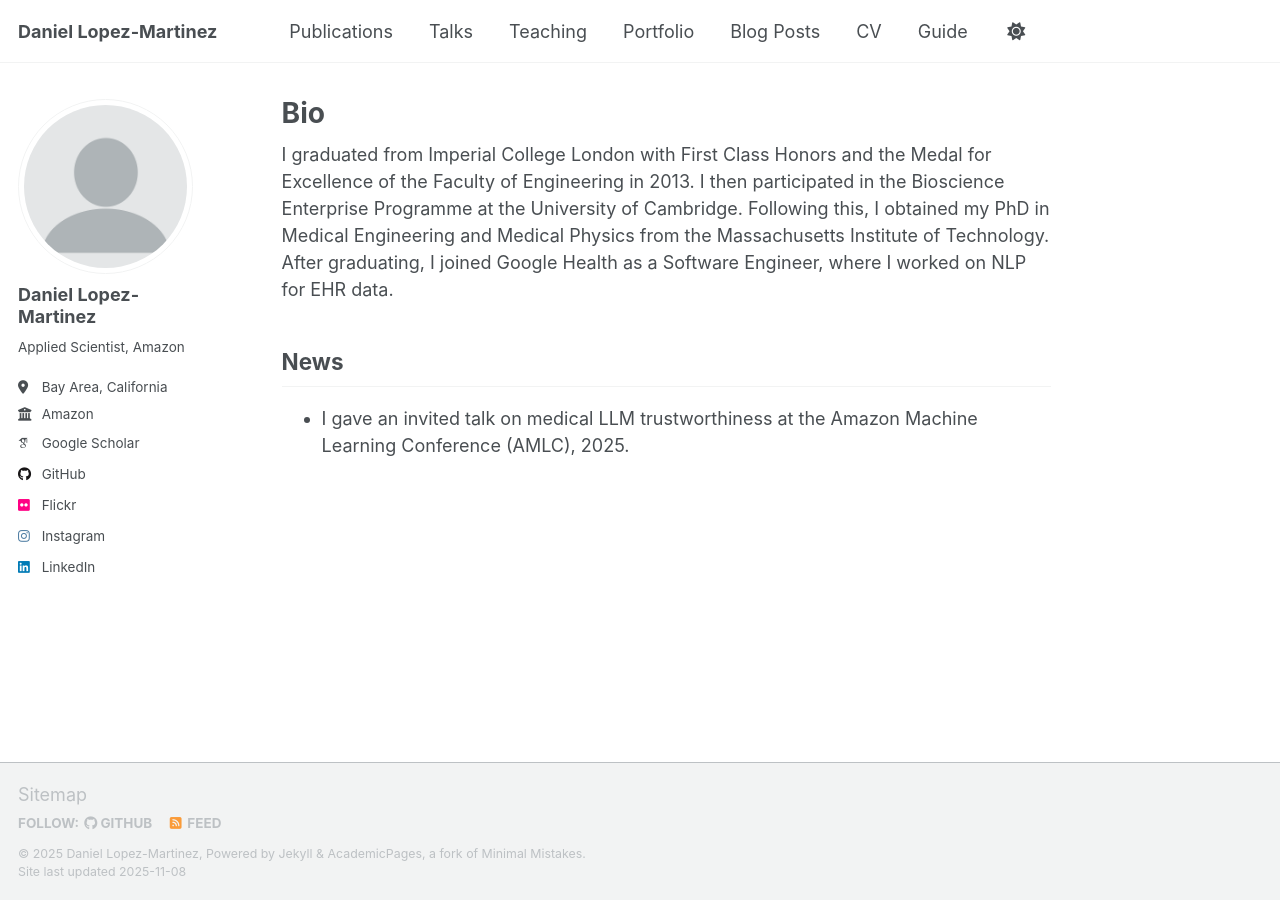
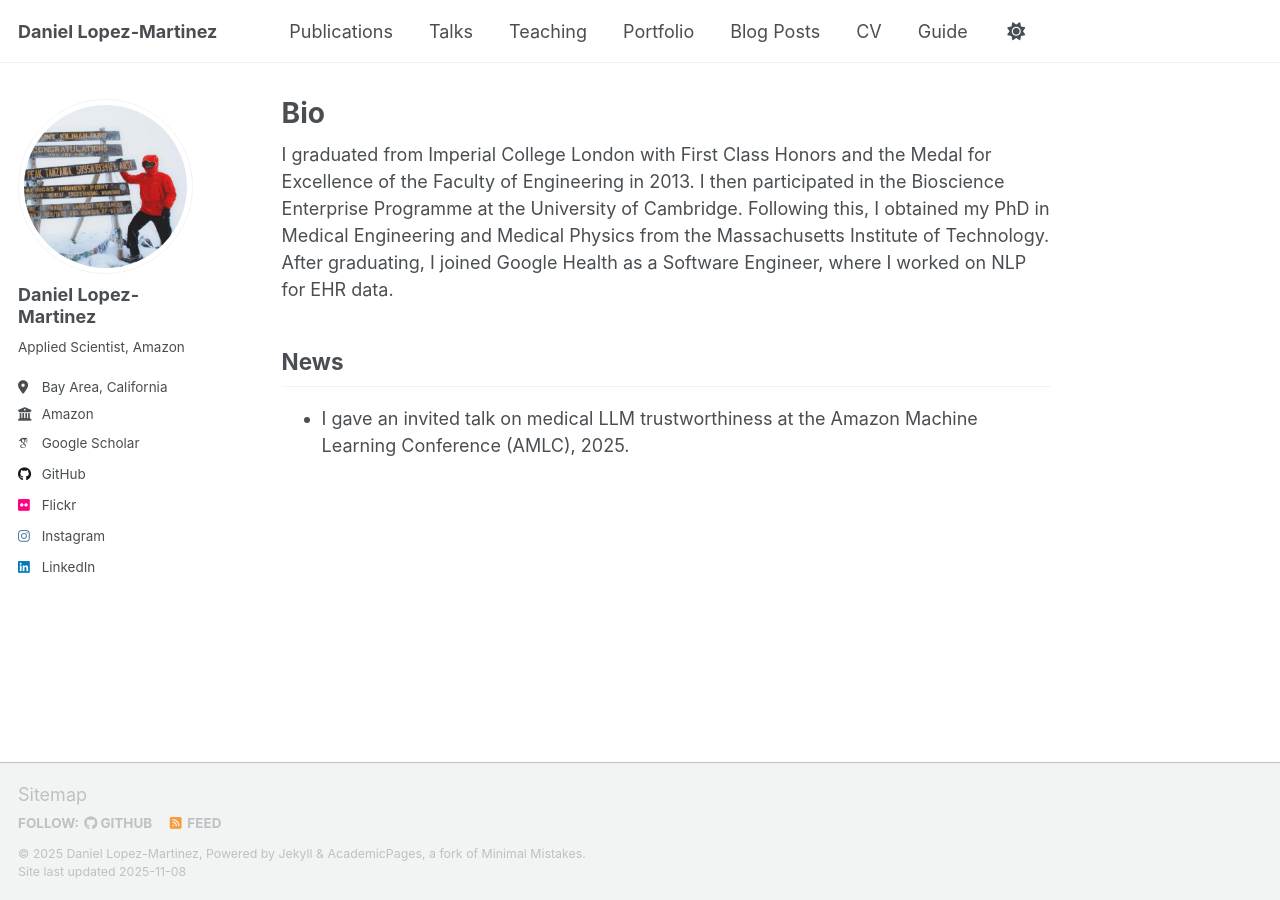
Before and after one commit to daniel-lopezmartinez/daniel-lopezmartinez.github.io, a Jekyll site: the page built from _pages/about.md, in a window 1280 px wide. Built offline with Jekyll 4.4.1, drawn with Linux system fonts in a browser that asks for light colours; some web fonts are replaced; a script that is not in the unit is left out.

Commit message:
Update _config.yml

```diff
--- a/_config.yml
+++ b/_config.yml
@@ -23,7 +23,7 @@ repository               : "daniel-lopezmartinez/daniel-lopezmartinez.github.io"
 #               Additional customization can be done by editing /_includes/author-profile.html
 author:
   # Biographic information
-  avatar           : "profile.png"
+  avatar           : "profile-kilimanjaro.jpeg"
   name             : "Daniel Lopez-Martinez"
   pronouns         : # example: "he/him"
   bio              : "Applied Scientist, Amazon"
```
